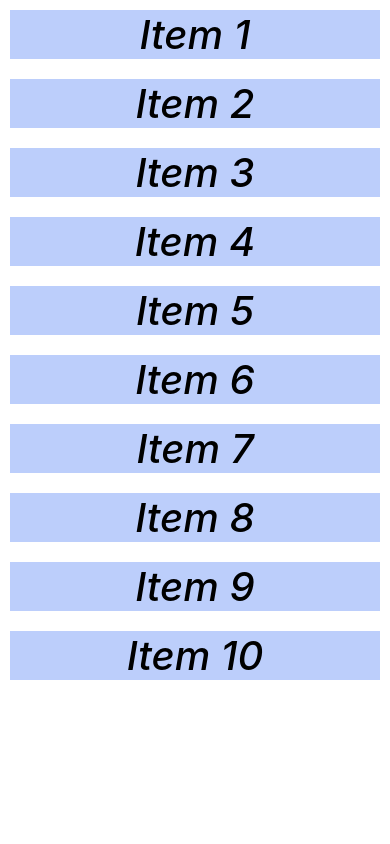
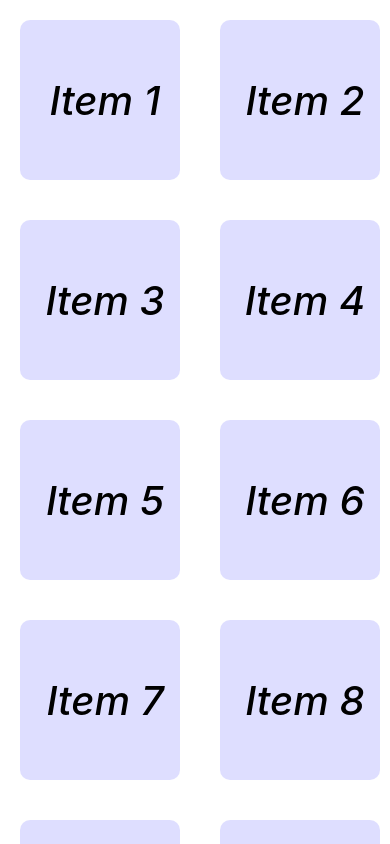
Before and after one commit to udara-nz/first_project, a React Native app: screen / in a window 390 px wide. Built offline with nearby package versions, Linux system fonts and the light colour scheme.

Commit message:
liquor app testing

```diff
--- a/App.tsx
+++ b/App.tsx
@@ -2,6 +2,7 @@ import {
   FlatList,
   RefreshControl,
   ScrollView,
+  SectionList,
   StyleSheet,
   Text,
   View,
@@ -22,6 +23,29 @@ const App = () => {
     {name: 'Item 10'},
   ]);
 
+  const DATA = [
+    {
+      title: 'Title 1',
+      data: ['Item 1-1', 'Item 1-2', 'Item 1-3'],
+    },
+    {
+      title: 'Title 2',
+      data: ['Item 2-1', 'Item 2-2', 'Item 2-3'],
+    },
+    {
+      title: 'Title 3',
+      data: ['Item 3-1'],
+    },
+    {
+      title: 'Title 4',
+      data: ['Item 4-1', 'Item 4-2', 'Item 4-3'],
+    },
+    {
+      title: 'Title 5',
+      data: ['Item 5-1', 'Item 5-2'],
+    },
+  ];
+
   const [Refreshing, setRefreshing] = useState(false);
 
   const onRefresh = () => {
@@ -31,10 +55,24 @@ const App = () => {
   };
 
   return (
+    // <SectionList
+    //   sections={DATA}
+    //   renderItem={({item}) => (
+    //     <View style={styles.bod2}>
+    //       <Text style={styles.text}>{item}</Text>
+    //     </View>
+    //   )}
+    //   renderSectionHeader={({section}) => (
+    //     <View style={styles.item}>
+    //       <Text style={styles.text}>{section.title}</Text>
+    //     </View>
+    //   )}
+    // />
     <FlatList
+      style={styles.container}
       // inverted {/* chenge the order asc to desc */}
-      // horizontal {/* vertical change into horizontal*/}
-      // numColumns={2} {/* number of columns */}
+      // horizontal
+      numColumns={2}
       keyExtractor={(item, index) => index.toString()}
       data={List}
       renderItem={({item}) => (
@@ -79,13 +117,25 @@ const styles = StyleSheet.create({
     flexDirection: 'column',
     backgroundColor: '#fff',
   },
+  container: {
+    backgroundColor: 'transparent',
+  },
   item: {
+    width: 160,
+    height: 160,
+    margin: 20,
+    backgroundColor: '#0000FF20',
+    borderRadius: 10,
+    alignItems: 'center',
+    justifyContent: 'center',
+  },
+  bod2: {
     margin: 10,
-    backgroundColor: '#bccefb',
     alignItems: 'center',
     justifyContent: 'center',
   },
   text: {
+    marginLeft: 10,
     fontSize: 40,
     fontWeight: '500',
     fontStyle: 'italic',
```
